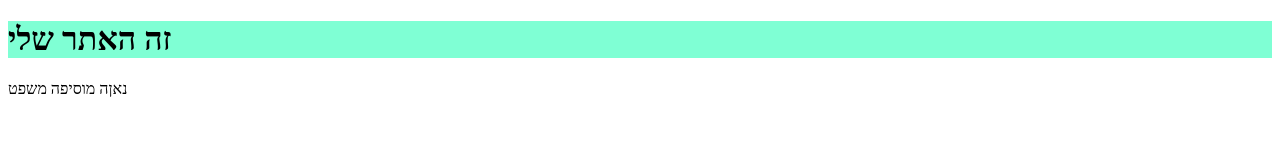
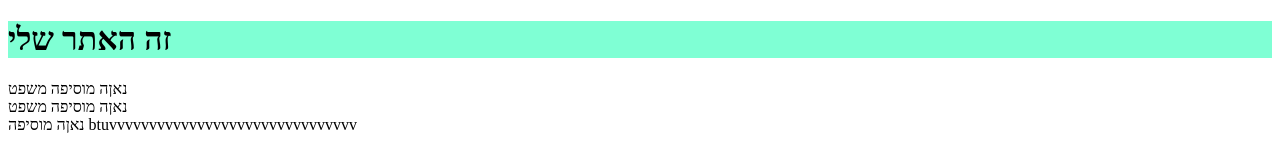
Before and after one commit to NAVA054847/testing, a plain HTML site: page index.html in a window 1280 px wide. Drawn offline with Linux system fonts and the light colour scheme.

Commit message:
sara add sentence

```diff
--- a/index.html
+++ b/index.html
@@ -11,6 +11,8 @@
 <body>
     <h1>זה האתר שלי</h1>
     <div>נאןה מוסיפה משפט</div>
+    <div>נאןה מוסיפה משפט</div>
+    <div>נאןה מוסיפה btuvvvvvvvvvvvvvvvvvvvvvvvvvvvvvvv</div>
 
 </body>
 </html>
```
